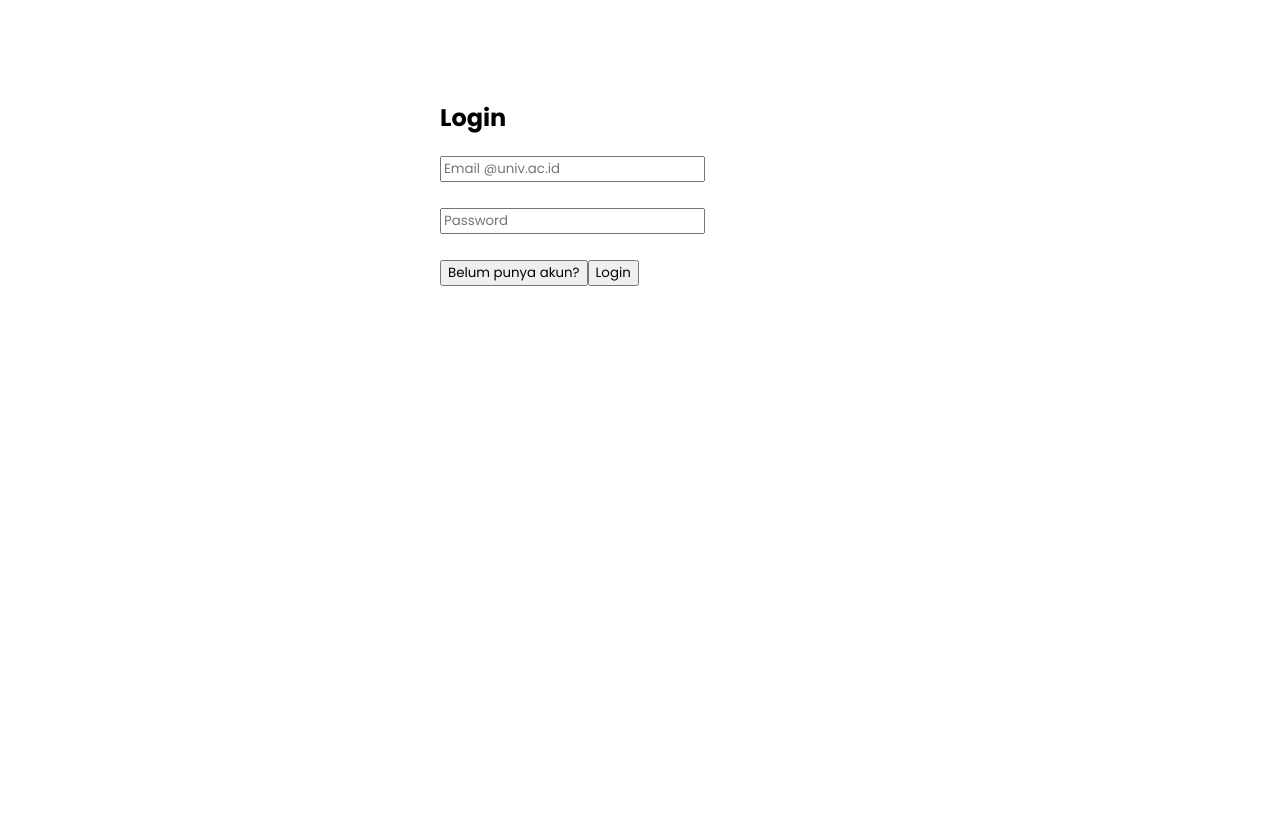
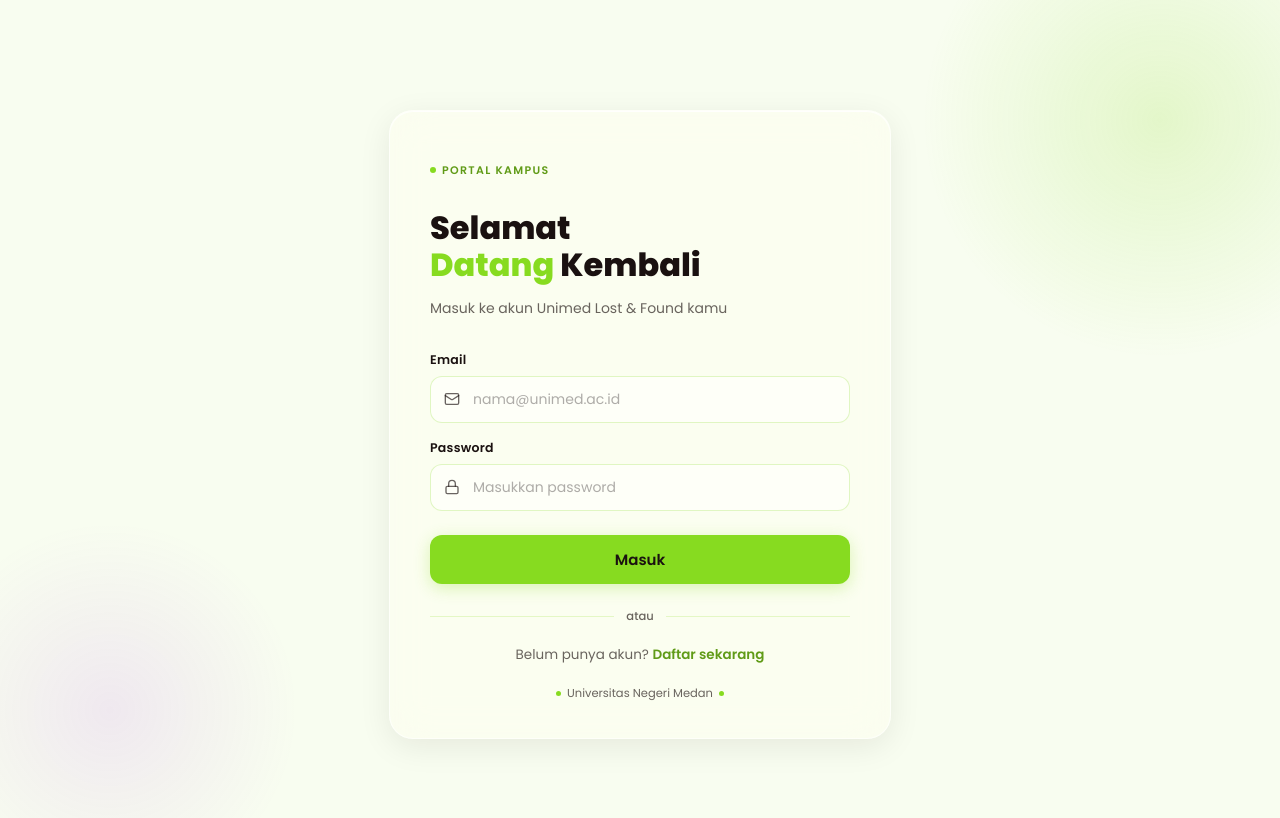
Before and after one commit to rafliwijaya/unimed-lostnfound, a React (Vite) app: page /login in a window 1280 px wide. Shown: the top 818 px of the page. Built offline with nearby package versions, Linux system fonts and the light colour scheme; no server answers.

Commit message:
style untuk login form

```diff
--- a/src/pages/login.jsx
+++ b/src/pages/login.jsx
@@ -1,6 +1,7 @@
 import { useState } from "react"
 import { supabase } from "../lib/supabase"
 import { useNavigate } from "react-router-dom"
+import "./style/login.css"
 
 export default function Login() {
   const navigate = useNavigate()
@@ -14,10 +15,7 @@ export default function Login() {
     setLoading(true)
     setError("")
 
-    const { data, error } = await supabase.auth.signInWithPassword({
-      email,
-      password
-    })
+    const { data, error } = await supabase.auth.signInWithPassword({ email, password })
 
     if (error) {
       setError(error.message)
@@ -29,39 +27,116 @@ export default function Login() {
   }
 
   return (
-    <div style={{ maxWidth: "400px", margin: "100px auto" }}>
-      <h2>Login</h2>
+    <div className="login-root">
+      <div className="login-card">
+
+        {/* Header */}
+        <div className="login-eyebrow">
+          <span className="login-eyebrow-dot" />
+          Portal Kampus
+        </div>
+
+        <h1 className="login-title">
+          Selamat<br />
+          <span>Datang</span> Kembali
+        </h1>
+
+        <p className="login-subtitle">
+          Masuk ke akun Unimed Lost &amp; Found kamu
+        </p>
+
+        {/* Error */}
+        {error && (
+          <div className="login-error">
+            <svg width="14" height="14" viewBox="0 0 16 16" fill="currentColor">
+              <path d="M8 1a7 7 0 1 0 0 14A7 7 0 0 0 8 1zm0 3a.75.75 0 0 1 .75.75v3.5a.75.75 0 0 1-1.5 0v-3.5A.75.75 0 0 1 8 4zm0 8a1 1 0 1 1 0-2 1 1 0 0 1 0 2z" />
+            </svg>
+            {error}
+          </div>
+        )}
 
         <form onSubmit={handleLogin}>
+
+          <div className="login-field">
+            <label className="login-label" htmlFor="email">Email</label>
+            <div className="login-input-wrap">
               <input
+                id="email"
                 type="email"
-          placeholder="Email @univ.ac.id"
+                className="login-input"
+                placeholder="nama@unimed.ac.id"
                 value={email}
                 onChange={(e) => setEmail(e.target.value)}
                 required
+                autoComplete="email"
               />
+              <span className="login-input-icon">
+                <svg width="16" height="16" viewBox="0 0 24 24" fill="none" stroke="currentColor" strokeWidth="2" strokeLinecap="round" strokeLinejoin="round">
+                  <rect x="2" y="4" width="20" height="16" rx="2" />
+                  <path d="m22 7-8.97 5.7a1.94 1.94 0 0 1-2.06 0L2 7" />
+                </svg>
+              </span>
+            </div>
+          </div>
 
-        <br /><br />
-
+          <div className="login-field">
+            <label className="login-label" htmlFor="password">Password</label>
+            <div className="login-input-wrap">
               <input
+                id="password"
                 type="password"
-          placeholder="Password"
+                className="login-input"
+                placeholder="Masukkan password"
                 value={password}
                 onChange={(e) => setPassword(e.target.value)}
                 required
+                autoComplete="current-password"
               />
+              <span className="login-input-icon">
+                <svg width="16" height="16" viewBox="0 0 24 24" fill="none" stroke="currentColor" strokeWidth="2" strokeLinecap="round" strokeLinejoin="round">
+                  <rect x="3" y="11" width="18" height="11" rx="2" ry="2" />
+                  <path d="M7 11V7a5 5 0 0 1 10 0v4" />
+                </svg>
+              </span>
+            </div>
+          </div>
 
-        <br /><br />
+          <button type="submit" className="login-btn" disabled={loading}>
+            <span className="login-btn-inner">
+              {loading && <span className="login-spinner" />}
+              {loading ? "Memproses..." : "Masuk"}
+            </span>
+          </button>
 
-        <button onClick={() => navigate("/register")}>
-          Belum punya akun?
-        </button>
-        <button type="submit" disabled={loading}>
-          {loading ? "Loading..." : "Login"}
-        </button>
         </form>
 
-      {error && <p style={{ color: "red" }}>{error}</p>}
+        {/* dvider */}
+        <div className="login-divider">
+          <div className="login-divider-line" />
+          <span className="login-divider-text">atau</span>
+          <div className="login-divider-line" />
+        </div>
+
+        <p className="login-register">
+          Belum punya akun?{" "}
+          <span
+            className="login-register-link"
+            onClick={() => navigate("/register")}
+            role="link"
+            tabIndex={0}
+            onKeyDown={(e) => e.key === "Enter" && navigate("/register")}
+          >
+            Daftar sekarang
+          </span>
+        </p>
+
+        <div className="login-badge">
+          <span className="login-badge-dot" />
+          Universitas Negeri Medan
+          <span className="login-badge-dot" />
+        </div>
+
+      </div>
     </div>
   )
 }
--- a/src/pages/style/login.css
+++ b/src/pages/style/login.css
@@ -0,0 +1,309 @@
+.login-root {
+  min-height: 100vh;
+  display: flex;
+  align-items: center;
+  justify-content: center;
+  padding: 24px 16px;
+  background: #f8fdf0;
+  position: relative;
+  overflow: hidden;
+}
+
+.login-root::before {
+  content: '';
+  position: fixed;
+  top: -120px;
+  right: -120px;
+  width: 480px;
+  height: 480px;
+  border-radius: 50%;
+  background: radial-gradient(circle, rgba(135, 219, 32, 0.18) 0%, transparent 70%);
+  pointer-events: none;
+  z-index: 0;
+}
+
+.login-root::after {
+  content: '';
+  position: fixed;
+  bottom: -100px;
+  left: -80px;
+  width: 380px;
+  height: 380px;
+  border-radius: 50%;
+  background: radial-gradient(circle, rgba(169, 53, 235, 0.1) 0%, transparent 70%);
+  pointer-events: none;
+  z-index: 0;
+}
+
+.login-card {
+  position: relative;
+  z-index: 1;
+  width: 100%;
+  max-width: 420px;
+  background: var(--glass-bg);
+  backdrop-filter: var(--glass-blur);
+  -webkit-backdrop-filter: var(--glass-blur);
+  border: 1px solid var(--glass-border);
+  border-radius: 24px;
+  box-shadow: var(--glass-shadow), 0 1px 0 rgba(255, 255, 255, 0.8) inset;
+  padding: 44px 40px 36px;
+  animation: cardIn 0.55s cubic-bezier(0.22, 1, 0.36, 1) both;
+}
+
+@keyframes cardIn {
+  from { opacity: 0; transform: translateY(28px) scale(0.97); }
+  to   { opacity: 1; transform: translateY(0) scale(1); }
+}
+
+/* ── Header ── */
+.login-eyebrow {
+  display: inline-flex;
+  align-items: center;
+  gap: 6px;
+  font-size: 11px;
+  font-weight: 600;
+  letter-spacing: 0.12em;
+  text-transform: uppercase;
+  color: var(--primarydua);
+  margin-bottom: 10px;
+  animation: fadeUp 0.5s 0.1s both;
+}
+
+.login-eyebrow-dot {
+  width: 6px;
+  height: 6px;
+  border-radius: 50%;
+  background: var(--primary);
+  display: inline-block;
+}
+
+.login-title {
+  font-size: 32px;
+  font-weight: 800;
+  color: var(--text);
+  line-height: 1.15;
+  margin-bottom: 8px;
+  animation: fadeUp 0.5s 0.15s both;
+}
+
+.login-title span {
+  color: var(--primary);
+}
+
+.login-subtitle {
+  font-size: 14px;
+  color: var(--text_paragraph);
+  margin-bottom: 32px;
+  animation: fadeUp 0.5s 0.2s both;
+}
+
+/* ── Form fields ── */
+.login-field {
+  margin-bottom: 16px;
+  animation: fadeUp 0.5s both;
+}
+
+.login-field:nth-child(1) { animation-delay: 0.25s; }
+.login-field:nth-child(2) { animation-delay: 0.30s; }
+
+.login-label {
+  display: block;
+  font-size: 12.5px;
+  font-weight: 600;
+  color: var(--text);
+  margin-bottom: 7px;
+  letter-spacing: 0.02em;
+}
+
+.login-input-wrap {
+  position: relative;
+}
+
+.login-input-icon {
+  position: absolute;
+  left: 14px;
+  top: 50%;
+  transform: translateY(-50%);
+  color: var(--text_paragraph);
+  font-size: 16px;
+  pointer-events: none;
+  display: flex;
+  align-items: center;
+  transition: color 0.2s;
+}
+
+.login-input-wrap:focus-within .login-input-icon {
+  color: var(--primarydua);
+}
+
+.login-input {
+  width: 100%;
+  padding: 12px 16px 12px 42px;
+  background: var(--input-bg);
+  border: 1.5px solid var(--input-border);
+  border-radius: 12px;
+  font-size: 14px;
+  color: var(--text);
+  outline: none;
+  transition: border-color 0.2s, box-shadow 0.2s, background 0.2s;
+  box-sizing: border-box;
+}
+
+.login-input::placeholder {
+  color: rgba(26, 17, 16, 0.35);
+}
+
+.login-input:focus {
+  border-color: var(--input-focus);
+  box-shadow: 0 0 0 3.5px rgba(135, 219, 32, 0.13);
+  background: rgba(255, 255, 255, 0.85);
+}
+
+/* error */
+.login-error {
+  display: flex;
+  align-items: center;
+  gap: 7px;
+  font-size: 13px;
+  color: var(--antagonist);
+  background: rgba(169, 28, 61, 0.07);
+  border: 1px solid rgba(169, 28, 61, 0.15);
+  border-radius: 10px;
+  padding: 10px 14px;
+  margin-bottom: 16px;
+  animation: fadeUp 0.3s both;
+}
+
+/* ── sbmit button ── */
+.login-btn {
+  width: 100%;
+  padding: 13px;
+  margin-top: 8px;
+  background: var(--primary);
+  color: var(--text);
+  border: none;
+  border-radius: 12px;
+  font-size: 15px;
+  font-weight: 600;
+  cursor: pointer;
+  transition: background 0.2s, transform 0.15s, box-shadow 0.2s;
+  box-shadow: 0 4px 16px rgba(135, 219, 32, 0.3);
+  animation: fadeUp 0.5s 0.35s both;
+}
+
+.login-btn:hover:not(:disabled) {
+  background: var(--primarydua);
+  transform: translateY(-1px);
+  box-shadow: 0 6px 20px rgba(135, 219, 32, 0.35);
+}
+
+.login-btn:active:not(:disabled) {
+  transform: translateY(0);
+}
+
+.login-btn:disabled {
+  opacity: 0.65;
+  cursor: not-allowed;
+}
+
+.login-btn-inner {
+  display: flex;
+  align-items: center;
+  justify-content: center;
+  gap: 8px;
+}
+
+.login-spinner {
+  width: 16px;
+  height: 16px;
+  border: 2px solid rgba(26, 17, 16, 0.2);
+  border-top-color: var(--text);
+  border-radius: 50%;
+  animation: spin 0.7s linear infinite;
+  flex-shrink: 0;
+}
+
+/* ── Divider ── */
+.login-divider {
+  display: flex;
+  align-items: center;
+  gap: 12px;
+  margin: 24px 0 20px;
+  animation: fadeUp 0.5s 0.38s both;
+}
+
+.login-divider-line {
+  flex: 1;
+  height: 1px;
+  background: rgba(135, 219, 32, 0.2);
+}
+
+.login-divider-text {
+  font-size: 11.5px;
+  color: var(--text_paragraph);
+  font-weight: 500;
+  white-space: nowrap;
+}
+
+/* ── Register link ── */
+.login-register {
+  text-align: center;
+  font-size: 13.5px;
+  color: var(--text_paragraph);
+  animation: fadeUp 0.5s 0.42s both;
+}
+
+.login-register-link {
+  color: var(--primarydua);
+  font-weight: 600;
+  cursor: pointer;
+  text-decoration: none;
+  transition: color 0.15s;
+}
+
+.login-register-link:hover {
+  color: var(--secondary);
+  text-decoration: underline;
+}
+
+/* ── Badge ── */
+.login-badge {
+  display: flex;
+  align-items: center;
+  justify-content: center;
+  gap: 6px;
+  font-size: 11.5px;
+  color: var(--text_paragraph);
+  margin-top: 20px;
+  animation: fadeUp 0.5s 0.46s both;
+}
+
+.login-badge-dot {
+  width: 5px;
+  height: 5px;
+  border-radius: 50%;
+  background: var(--primary);
+  flex-shrink: 0;
+}
+
+/* ── Keyframes ── */
+@keyframes fadeUp {
+  from { opacity: 0; transform: translateY(14px); }
+  to   { opacity: 1; transform: translateY(0); }
+}
+
+@keyframes spin {
+  to { transform: rotate(360deg); }
+}
+
+/* ── Responsive ── */
+@media (max-width: 480px) {
+  .login-card {
+    padding: 36px 24px 28px;
+    border-radius: 20px;
+  }
+
+  .login-title {
+    font-size: 27px;
+  }
+}
```
Lines whose indentation alone changed are shown as unchanged.
